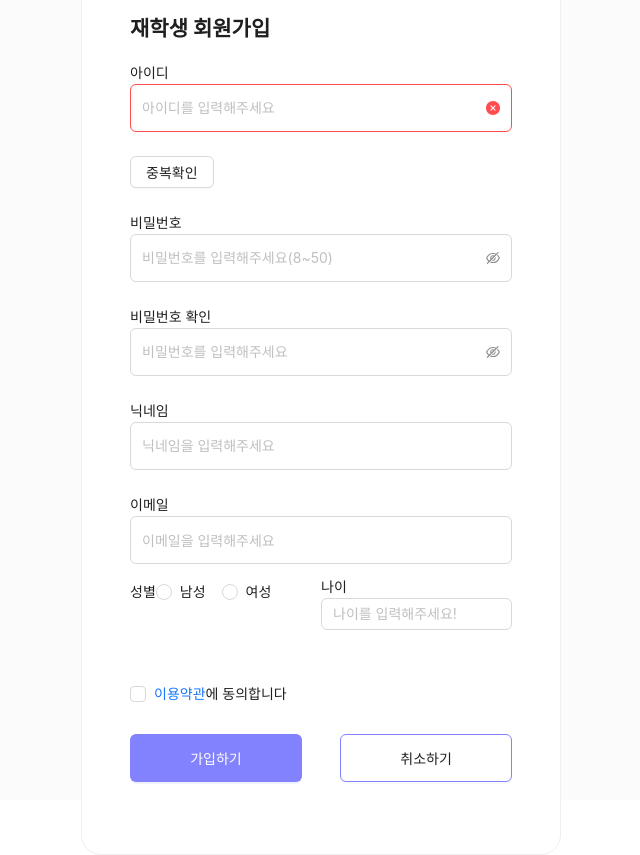
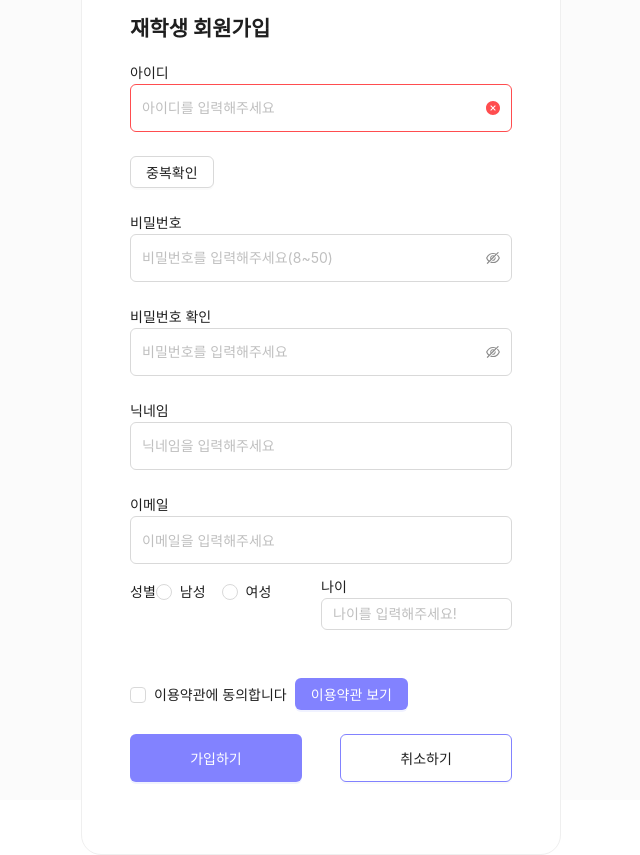
Before and after one commit to jeonjuseong11/gitlab_Mirroring, a React (Create React App) app in the folder highway/: page /signup/student in a window 1280 px wide. Shown: the whole page, without its empty margins (319-959 px from the left). Built offline with nearby package versions, Linux system fonts and the light colour scheme.

Commit message:
Feat : SignUpPage
이용약관 modal적용

```diff
--- a/highway/src/pages/OtherSignUp.js
+++ b/highway/src/pages/OtherSignUp.js
@@ -1,8 +1,19 @@
-import { AutoComplete, Button, Checkbox, Form, Input, Radio } from "antd";
+import {
+  AutoComplete,
+  Button,
+  Checkbox,
+  Form,
+  Input,
+  Radio,
+  Modal,
+} from "antd";
 import { useEffect, useState } from "react";
 import { useDispatch } from "react-redux";
-import { Link, useNavigate } from "react-router-dom";
-import { CHECK_DUPLICATE_ID_REQUEST, SIGNUP_REQUEST } from "../constants/actionTypes";
+import { useNavigate } from "react-router-dom";
+import {
+  CHECK_DUPLICATE_ID_REQUEST,
+  SIGNUP_REQUEST,
+} from "../constants/actionTypes";
 import {
   ButtonWrapper,
   CancelBtn,
@@ -22,7 +33,18 @@ import {
   validatePassword,
 } from "../utils/signUpValidator";
 import { useSelector } from "react-redux";
+import Terms from "../components/Terms/Terms";
 const SignUp = () => {
+  const [isModalOpen, setIsModalOpen] = useState(false);
+  const showModal = () => {
+    setIsModalOpen(true);
+  };
+  const handleOk = () => {
+    setIsModalOpen(false);
+  };
+  const handleCancel = () => {
+    setIsModalOpen(false);
+  };
   const dispatch = useDispatch();
   const navigate = useNavigate();
   const [form] = Form.useForm();
@@ -64,7 +86,9 @@ const SignUp = () => {
       setAutoCompleteResult([]);
     } else {
       setAutoCompleteResult(
-        ["@gmail.com", "@naver.com", "@hanmail.net"].map((domain) => `${value}${domain}`)
+        ["@gmail.com", "@naver.com", "@hanmail.net"].map(
+          (domain) => `${value}${domain}`
+        )
       );
     }
   };
@@ -110,7 +134,10 @@ const SignUp = () => {
           ]}
           hasFeedback
         >
-          <SignUpInputPassword allowClear placeholder="비밀번호를 입력해주세요(8~50)" />
+          <SignUpInputPassword
+            allowClear
+            placeholder="비밀번호를 입력해주세요(8~50)"
+          />
         </Form.Item>
         <label>비밀번호 확인</label>
         <Form.Item
@@ -127,12 +154,17 @@ const SignUp = () => {
                 if (!value || getFieldValue("password") === value) {
                   return Promise.resolve();
                 }
-                return Promise.reject(new Error("비밀번호가 일치하지 않습니다."));
+                return Promise.reject(
+                  new Error("비밀번호가 일치하지 않습니다.")
+                );
               },
             }),
           ]}
         >
-          <SignUpInputPassword allowClear placeholder="비밀번호를 입력해주세요" />
+          <SignUpInputPassword
+            allowClear
+            placeholder="비밀번호를 입력해주세요"
+          />
         </Form.Item>
         <label>닉네임</label>
         <Form.Item name="userName" rules={[{ validator: validateNickname }]}>
@@ -167,13 +199,24 @@ const SignUp = () => {
           </SmallFormItem>
         </Form.Item>
 
-        <Form.Item name="agreement" valuePropName="checked" rules={[{ validator: agreeValidate }]}>
-          <Checkbox>
-            <Link to={`/signup/other/terms`} state={{ data: identity }}>
-              이용약관
-            </Link>
-            에 동의합니다
-          </Checkbox>
+        <Form.Item
+          name="agreement"
+          valuePropName="checked"
+          rules={[{ validator: agreeValidate }]}
+        >
+          <Checkbox>이용약관에 동의합니다</Checkbox>
+          <Button type="primary" onClick={showModal}>
+            이용약관 보기
+          </Button>
+          <Modal
+            title="이용약관"
+            open={isModalOpen}
+            onOk={handleOk}
+            onCancel={handleCancel}
+            width={1000}
+          >
+            <Terms />
+          </Modal>
         </Form.Item>
         <Form.Item>
           <ButtonWrapper>
--- a/highway/src/pages/StudentSignUp.js
+++ b/highway/src/pages/StudentSignUp.js
@@ -1,8 +1,19 @@
-import { AutoComplete, Button, Checkbox, Form, Input, Radio } from "antd";
+import {
+  AutoComplete,
+  Button,
+  Checkbox,
+  Form,
+  Input,
+  Radio,
+  Modal,
+} from "antd";
 import { useEffect, useState } from "react";
 import { useDispatch } from "react-redux";
-import { Link, useNavigate } from "react-router-dom";
-import { CHECK_DUPLICATE_ID_REQUEST, SIGNUP_REQUEST } from "../constants/actionTypes";
+import { useNavigate } from "react-router-dom";
+import {
+  CHECK_DUPLICATE_ID_REQUEST,
+  SIGNUP_REQUEST,
+} from "../constants/actionTypes";
 import {
   ButtonWrapper,
   CancelBtn,
@@ -22,7 +33,18 @@ import {
   validatePassword,
 } from "../utils/signUpValidator";
 import { useSelector } from "react-redux";
+import Terms from "../components/Terms/Terms";
 const SignUp = () => {
+  const [isModalOpen, setIsModalOpen] = useState(false);
+  const showModal = () => {
+    setIsModalOpen(true);
+  };
+  const handleOk = () => {
+    setIsModalOpen(false);
+  };
+  const handleCancel = () => {
+    setIsModalOpen(false);
+  };
   const dispatch = useDispatch();
   const navigate = useNavigate();
   const [form] = Form.useForm();
@@ -64,7 +86,9 @@ const SignUp = () => {
       setAutoCompleteResult([]);
     } else {
       setAutoCompleteResult(
-        ["@gmail.com", "@naver.com", "@hanmail.net"].map((domain) => `${value}${domain}`)
+        ["@gmail.com", "@naver.com", "@hanmail.net"].map(
+          (domain) => `${value}${domain}`
+        )
       );
     }
   };
@@ -109,7 +133,10 @@ const SignUp = () => {
           ]}
           hasFeedback
         >
-          <SignUpInputPassword allowClear placeholder="비밀번호를 입력해주세요(8~50)" />
+          <SignUpInputPassword
+            allowClear
+            placeholder="비밀번호를 입력해주세요(8~50)"
+          />
         </Form.Item>
         <label>비밀번호 확인</label>
         <Form.Item
@@ -126,12 +153,17 @@ const SignUp = () => {
                 if (!value || getFieldValue("password") === value) {
                   return Promise.resolve();
                 }
-                return Promise.reject(new Error("비밀번호가 일치하지 않습니다."));
+                return Promise.reject(
+                  new Error("비밀번호가 일치하지 않습니다.")
+                );
               },
             }),
           ]}
         >
-          <SignUpInputPassword allowClear placeholder="비밀번호를 입력해주세요" />
+          <SignUpInputPassword
+            allowClear
+            placeholder="비밀번호를 입력해주세요"
+          />
         </Form.Item>
         <label>닉네임</label>
         <Form.Item name="userName" rules={[{ validator: validateNickname }]}>
@@ -165,14 +197,24 @@ const SignUp = () => {
             <Input placeholder="나이를 입력해주세요!" />
           </SmallFormItem>
         </Form.Item>
-
-        <Form.Item name="agreement" valuePropName="checked" rules={[{ validator: agreeValidate }]}>
-          <Checkbox>
-            <Link to={`/signup/student/terms`} state={{ data: identity }}>
-              이용약관
-            </Link>
-            에 동의합니다
-          </Checkbox>
+        <Form.Item
+          name="agreement"
+          valuePropName="checked"
+          rules={[{ validator: agreeValidate }]}
+        >
+          <Checkbox>이용약관에 동의합니다</Checkbox>
+          <Button type="primary" onClick={showModal}>
+            이용약관 보기
+          </Button>
+          <Modal
+            title="이용약관"
+            open={isModalOpen}
+            onOk={handleOk}
+            onCancel={handleCancel}
+            width={1000}
+          >
+            <Terms />
+          </Modal>
         </Form.Item>
         <Form.Item>
           <ButtonWrapper>
```
